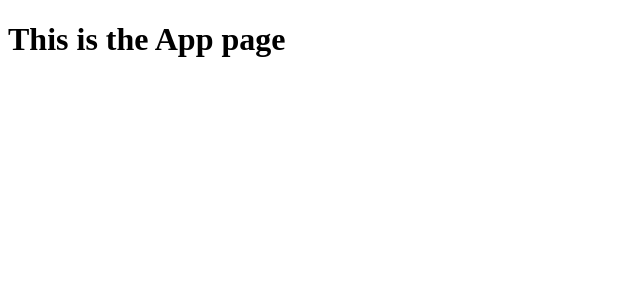
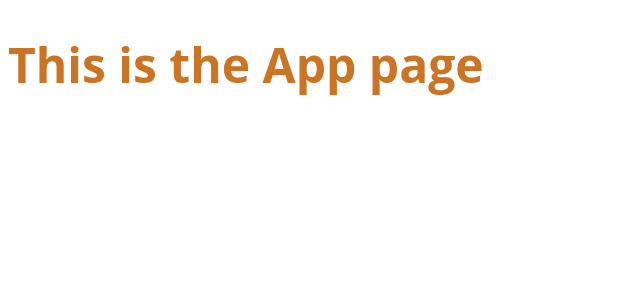
Before and after one commit to charlesVeneau/charlesveneau_11_25032022, a React (Create React App) app: page / in a window 1280 px wide. Shown: the top 300 px of the page, without its empty margins (0-640 px from the left). Built offline with nearby package versions, Linux system fonts and the light colour scheme.

Commit message:
Add Sass and put App jsx into Main page folder

```diff
--- a/package.json
+++ b/package.json
@@ -6,6 +6,7 @@
     "@testing-library/jest-dom": "^5.14.1",
     "@testing-library/react": "^12.0.0",
     "@testing-library/user-event": "^13.2.1",
+    "node-sass": "^7.0.1",
     "react": "^17.0.2",
     "react-dom": "^17.0.2",
     "react-router-dom": "^6.2.2",
--- a/src/index.js
+++ b/src/index.js
@@ -1,6 +1,6 @@
 import React from 'react';
 import ReactDOM from 'react-dom';
-import App from './App';
+import App from './pages/Main';
 
 
 ReactDOM.render(
--- a/src/App.js
+++ b/src/pages/Main/index.jsx
@@ -1,9 +1,9 @@
-
+import './index.scss'
 
 function App() {
   return (
     <div className="App">
-<h1>This is the App page</h1>
+<h1 className="app-title">This is the App page</h1>
     </div>
   );
 }
--- /dev/null
+++ b/src/pages/Main/index.scss
@@ -0,0 +1,8 @@
+.app{
+    &-title{
+        font-family: "Open Sans", "Helvetica Neue", Helvetica;
+        font-size: 3em;
+        color: #ca7424;
+
+    }
+}
```
Also changed, not shown: 1 other file (tests, documents, lock files or other folders).
